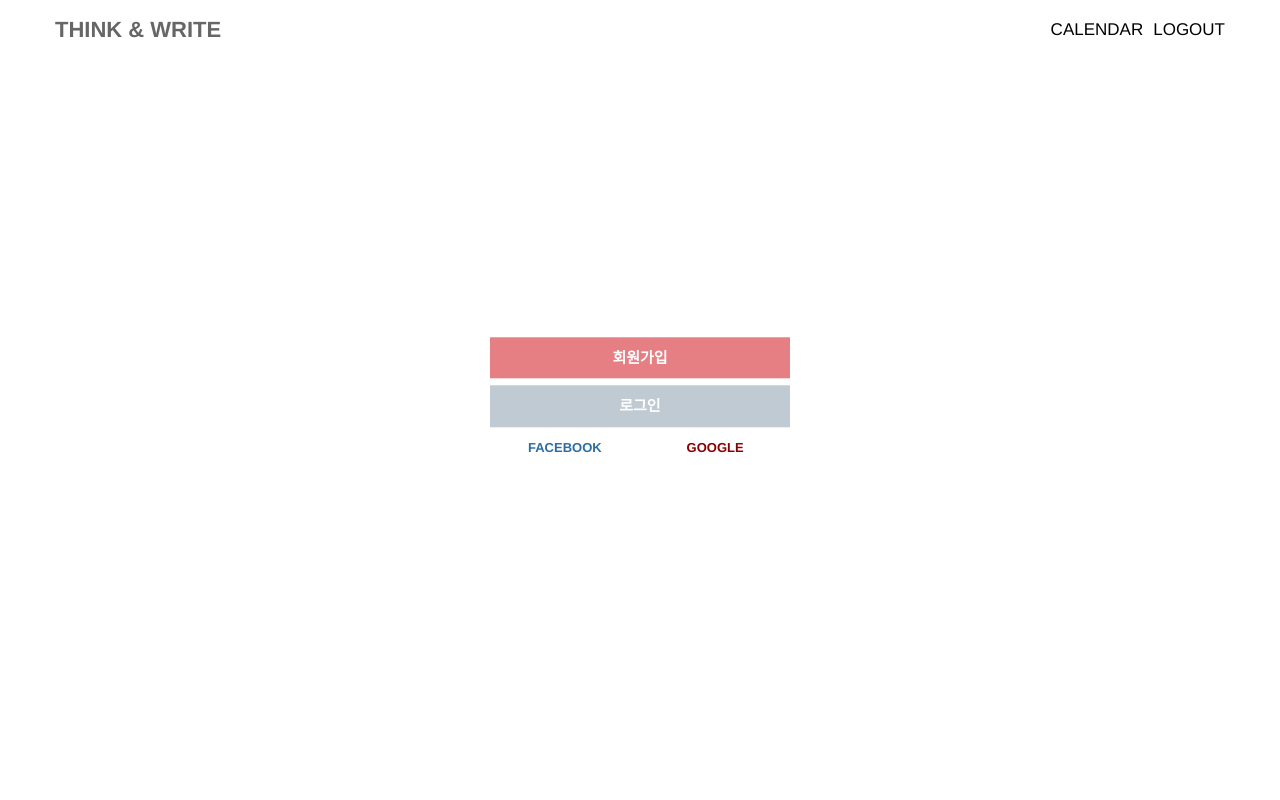
After one commit to YongPilMoon/myDiary, a Django app: page /index/ in a window 1280 px wide. The commit adds this page. Run offline with Django 3.2, Linux system fonts and the light colour scheme; style sheets or scripts are compiled from the project's sources; parts of the project's set-up code (start-up, migrations or seed data) failed here and were passed over; some libraries are stand-ins or nearby versions.

Commit message:
Add index page and change design
기존 main페이지였던 login페이지를 대신해 index페이지를 추가하였다. 메인 페이지에 사이트 소개 및 signup, login링크를 추가할 예정이다.또한 bootstrap의 customizing에  한계를 느껴 순수 css를 이용하여 다시 design하였다.

```diff
--- a/django_app/diarySite/urls.py
+++ b/django_app/diarySite/urls.py
@@ -2,12 +2,14 @@ from django.conf import settings
 from django.conf.urls import url, include
 from django.conf.urls.static import static
 from django.contrib import admin
+from django.views.generic import TemplateView
 
 urlpatterns = [
     url('', include('social.apps.django_app.urls', namespace='social')),
     url(r'^diary/', include('diary.urls', namespace='diary')),
     url(r'^admin/', admin.site.urls),
     url(r'^member/', include('member.urls', namespace='member')),
+    url(r'^index/$', TemplateView.as_view(template_name='index.html'), name='index')
 ]
 
 if settings.DEBUG:
--- a/django_app/static/sass/common.sass
+++ b/django_app/static/sass/common.sass
@@ -1,3 +1,24 @@
 html,body
   font-size: 12px
+  height: 100%
   color: #666
+nav
+  margin: 0 50px
+nav div
+  float: left
+  font-size: 22px
+  font-weight: bold
+  line-height: 50px
+  padding: 5px 5px
+nav ul li
+  display: inline-block
+  list-style-type: none
+  float: right
+  a
+    color: black
+    display: block
+    line-height: 50px
+    text-decoration: none
+    padding: 5px 5px
+    font-size: 17px
+    font-weight: 200
--- a/django_app/static/sass/login.sass
+++ b/django_app/static/sass/login.sass
@@ -1,11 +1,27 @@
-div#loginbox
-  margin-top: 50px
-  div.custom-forgot-password
-    font-size: 80%
-    position: relative
-    top: -10px
-    float: right
-  div.custom-panel-body
-    padding-top: 30px
-    div.custom-margin-bottom
-      margin-bottom: 25px
+div#main-box
+  position: absolute
+  top: 50%
+  transform: translate(0, -50%)
+  div#signup
+    background-color: rgba(224, 95, 101, 0.8)
+    color: white
+    font-weight: bold
+  div#login
+    background-color: #c0cad3
+    color: white
+    font-weight: bold
+  div.main-btn
+    text-align: center
+    padding: 10px
+    font-size: 15px
+    margin-bottom: 7px
+  a#facebook-login
+    color: #2e6da4
+  a#google-login
+    color: darkred
+  a.social-btn
+    text-align: center
+    font-size: 13px
+    padding: 5px
+    color: black
+    font-weight: bold
--- a/django_app/templates/common/base.html
+++ b/django_app/templates/common/base.html
@@ -31,31 +31,17 @@
     <link rel="stylesheet" type="text/x-sass" href="{% static 'sass/common.sass' %}">
     <link rel="stylesheet" href="{% static 'css/month_calendar.min.css' %}">
     <link rel="stylesheet" href="{% static 'css/diary_add.min.css' %}">
-    <link rel="stylesheet" href="{% static 'css/login.min.css' %}">
+    <link rel="stylesheet" type="text/x-sass" href="{% static 'sass/login.sass' %}">
     {% endcompress %}
 
 </head>
 <body>
-    <nav class="navbar navbar-default">
-        <div class="container">
-            <div class="navbar-header">
-                <a href="{% url 'diary:month_calendar' %}" calss="navbar-brand">every Diary</a>
-            </div>
-
-            <div class="collapse navbar-collapse" id="main-navbar">
-                <ul class="nav navbar-nav navbar-right">
-                    {% if user.is_authenticated %}
-                        <li>{{ user.username }}</li>
-                        <li>
-                            <a href="{% url 'member:logout' %}">Logout</a>
-                        </li>
-                    {% endif %}
-                    <li>
-                        <a href="{% url 'diary:month_calendar' %}">Calendar</a>
-                    </li>
-                </ul>
-            </div>
-        </div>
+    <nav class="nav">
+        <div>THINK & WRITE</div>
+        <ul>
+            <li><a href="">LOGOUT</a></li>
+            <li><a href="">CALENDAR</a></li>
+        </ul>
     </nav>
     <div class="container">
         {% if messages %}
@@ -72,9 +58,9 @@
         </div>
         {% endif %}
     </div>
-    <div class="container">
+
     {% block content %}
     {% endblock %}
-    </div>
+
 </body>
 </html>
--- /dev/null
+++ b/django_app/templates/index.html
@@ -0,0 +1,12 @@
+{% extends 'common/base.html' %}
+{% block content %}
+<div id="main-box" class="col-md-4 col-md-offset-4 col-sm-8 col-sm-offset-2">
+        <!--<div class="custom-forgot-password"><a href="{% url 'member:reset_psw' %}">Forgot password?</a></div>-->
+    <div id="sub-box" class="col-md-10 col-md-offset-1">
+        <div id=signup class="main-btn">회원가입</div>
+        <div id="login" class="main-btn">로그인</div>
+        <a id="facebook-login" class="social-btn col-md-6" href="{% url 'social:begin' 'facebook' %}">FACEBOOK</a>
+        <a id="google-login" class="social-btn col-md-6"  href="{% url 'social:begin' 'google-oauth2' %}">GOOGLE</a>
+    </div>
+</div>
+{% endblock %}
```
Also changed, not shown: django_app/templates/member/login.html (deleted, +0 -31 lines), django_app/diary/migrations/0001_initial.py, django_app/diary/migrations/0002_delete_examplemodel.py (deleted), 1 other file.
